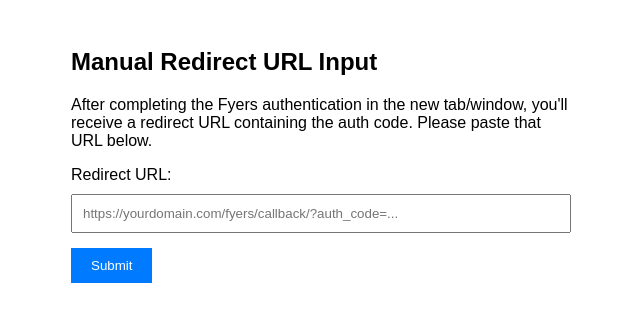
After one commit to Kshitij10000/SagwanAI, a Django app: page /fyers/manual_redirect_input/ in a window 1280 px wide. The commit adds this page. Shown: the top 322 px of the page, without its empty margins (319-959 px from the left). Run offline with Django 5.2, Linux system fonts and the light colour scheme; the visitor is signed in with stand-in values (Sample User, id 1); parts of the project's set-up code (start-up, migrations or seed data) failed here and were passed over.

Commit message:
added fyers page , fyers auth_code generator, pasting redirect url manully and generating access token manually

```diff
--- a/Home/urls.py
+++ b/Home/urls.py
@@ -18,7 +18,7 @@ urlpatterns = [
     path('watchlist/', views.watchlist, name='watchlist'),
     path('api/get_stocks_by_category/', views.get_stocks_by_category, name='get_stocks_by_category'),
     path('api/get_available_categories/', views.get_available_categories, name='get_available_categories'),
-    path('banknifty/', views.banknifty, name='banknifty'),
+    path('fyers_connect/', views.fyers_authentication, name='fyers_connect'),
     path('finnifty/', views.finnifty, name='finnifty'),
     path('midcapnifty/', views.midcapnifty, name='midcapnifty'),
     path('contactus/', views.contactus , name='contactus'),
@@ -33,4 +33,13 @@ urlpatterns = [
     path('profile/fyers_credentials/', views.manage_fyers_credentials, name='manage_fyers_credentials'),
     path('profile/fyers_credentials/delete/', views.delete_fyers_credentials, name='delete_fyers_credentials'),
 
+    # URL for generating Fyers Auth Code
+    path('fyers/generate_auth_code/', views.generate_fyers_auth_code, name='generate_fyers_auth_code'),
+
+    # Callback URL for Fyers Authentication
+    path('fyers/callback/', views.fyers_callback, name='fyers_callback'),
+
+    # Manual Redirect URL Input
+    path('fyers/manual_redirect_input/', views.fyers_manual_redirect_input, name='fyers_manual_redirect_input'),
+    path('fyers/manual_callback/', views.fyers_manual_callback, name='fyers_manual_callback'),
 ]
--- a/Home/views.py
+++ b/Home/views.py
@@ -15,7 +15,10 @@ import os
 import json
 from django.conf import settings
 from .forms import  ProfileUpdateForm , FyersCredentialsForm
-
+from .fyers_service import FyersService
+from django.utils import timezone
+from datetime import datetime, timedelta
+from urllib.parse import urlparse, parse_qs
 
 # User Login View
 def login_user(request):
@@ -315,12 +318,183 @@ def delete_fyers_credentials(request):
 
 
 
+@login_required
+def fyers_manual_redirect_input(request):
+    """
+    Displays a form to input the redirect URL during development.
+    """
+    return render(request, 'fyers/manual_redirect_input.html')
+
+# View to handle the manual redirect URL submission
+@login_required
+def fyers_manual_callback(request):
+    """
+    Handles the manual redirect URL input during development.
+    """
+    if request.method == 'POST':
+        redirect_url = request.POST.get('redirect_url')
+        if not redirect_url:
+            messages.error(request, "No redirect URL provided.")
+            return redirect('fyers_manual_redirect_input')
+
+        # Parse the redirect URL to extract auth_code
+        try:
+            parsed_url = urlparse(redirect_url)
+            query_params = parse_qs(parsed_url.query)
+            auth_code = query_params.get('auth_code')
+            if not auth_code:
+                messages.error(request, "Auth code not found in the redirect URL.")
+                return redirect('fyers_manual_redirect_input')
+            auth_code = auth_code[0]  # get the first auth_code if multiple
+        except Exception as e:
+            messages.error(request, f"Failed to parse redirect URL: {str(e)}")
+            return redirect('fyers_manual_redirect_input')
+
+        # Proceed to generate access token and fetch username
+        try:
+            fyers_credentials = FyersCredentials.objects.get(user=request.user, broker__name='Fyers')
+        except FyersCredentials.DoesNotExist:
+            messages.error(request, "Fyers credentials not found. Please set up your Fyers credentials first.")
+            return redirect('manage_fyers_credentials')
+
+        fyers_service = FyersService(fyers_credentials)
+        try:
+            access_token = fyers_service.generate_access_token(auth_code)
+        except Exception as e:
+            messages.error(request, f"Failed to generate access token: {str(e)}")
+            return redirect('fyers_manual_redirect_input')
+
+        # Save access token and set token_expiry to current time + 1 day
+        fyers_credentials.access_token = access_token
+        fyers_credentials.token_expiry = timezone.now() + timedelta(days=1)
+
+        # Get username
+        try:
+            username = fyers_service.get_username(access_token)
+        except Exception as e:
+            messages.error(request, f"Failed to fetch username: {str(e)}")
+            username = None
+
+        fyers_credentials.username = username
+        fyers_credentials.save()
+
+        messages.success(request, "Fyers authentication successful!")
+        return render(request, 'fyers/callback_success.html')  # Render success template
+
+    else:
+        messages.error(request, "Invalid request method.")
+        return redirect('fyers_manual_redirect_input')
+
+# Existing fyers_authentication view updated to include username
+@login_required
+def fyers_authentication(request):
+    """
+    Renders the Fyers main page and displays the username if available.
+    """
+    try:
+        fyers_credentials = FyersCredentials.objects.get(user=request.user, broker__name='Fyers')
+    except FyersCredentials.DoesNotExist:
+        fyers_credentials = None
+
+    username = None
+    if fyers_credentials and fyers_credentials.access_token and fyers_credentials.token_expiry:
+        if fyers_credentials.token_expiry > timezone.now():
+            # Token is still valid
+            fyers_service = FyersService(fyers_credentials)
+            try:
+                username = fyers_service.get_username(fyers_credentials.access_token)
+            except Exception as e:
+                messages.error(request, f"Failed to fetch username: {str(e)}")
+        else:
+            # Token expired
+            messages.info(request, "Your Fyers access token has expired. Please generate a new auth code.")
+    else:
+        if fyers_credentials:
+            messages.info(request, "Please generate your Fyers auth code.")
+        else:
+            messages.info(request, "Please set up your Fyers credentials and generate an auth code.")
+
+    context = {
+        'username': username
+    }
+    return render(request,'fyers/fyers_main.html', context)
+
+# Existing generate_fyers_auth_code view remains unchanged
+@login_required
+def generate_fyers_auth_code(request):
+    """
+    Redirects the user to the Fyers authentication URL.
+    """
+    try:
+        # Fetch the user's FyersCredentials
+        fyers_credentials = FyersCredentials.objects.get(user=request.user, broker__name='Fyers')
+    except FyersCredentials.DoesNotExist:
+        messages.error(request, "Fyers credentials not found. Please set up your Fyers credentials first.")
+        return redirect('manage_fyers_credentials')  # Redirect to credentials management page
+
+    # Initialize the FyersService with the user's credentials
+    fyers_service = FyersService(fyers_credentials)
+
+    # Generate the authentication URL
+    auth_url = fyers_service.get_authentication_url()
+
+    # Redirect the user to the Fyers authentication URL in a new window
+    return redirect(auth_url)
+
+# Existing fyers_callback view remains unchanged for production use
+@login_required
+def fyers_callback(request):
+    """
+    Handles the callback from Fyers after user authentication.
+    """
+    auth_code = request.GET.get('auth_code')
+    state = request.GET.get('state')
+
+    if not auth_code:
+        messages.error(request, "Authorization code not found.")
+        return redirect('fyers_connect')
+
+    try:
+        fyers_credentials = FyersCredentials.objects.get(user=request.user, broker__name='Fyers')
+    except FyersCredentials.DoesNotExist:
+        messages.error(request, "Fyers credentials not found. Please set up your Fyers credentials first.")
+        return redirect('manage_fyers_credentials')
+
+    fyers_service = FyersService(fyers_credentials)
+    try:
+        access_token = fyers_service.generate_access_token(auth_code)
+    except Exception as e:
+        messages.error(request, f"Failed to generate access token: {str(e)}")
+        return redirect('fyers_connect')
+
+    # Save access token and set token_expiry to current time + 1 day
+    fyers_credentials.access_token = access_token
+    fyers_credentials.token_expiry = timezone.now() + timedelta(days=1)
+
+    # Get username
+    try:
+        username = fyers_service.get_username(access_token)
+    except Exception as e:
+        messages.error(request, f"Failed to fetch username: {str(e)}")
+        username = None
+
+    fyers_credentials.username = username
+    fyers_credentials.save()
+
+    messages.success(request, "Fyers authentication successful!")
+    return render(request, 'fyers/callback_success.html')
 
 
 
 
-def banknifty(request):
-    return render(request,'dashboard/banknifty.html')
+
+
+
+
+
+
+
+
 
 def finnifty(request):
     return render(request,'dashboard/finnifty.html')
--- a/templates/dashboard/base.html
+++ b/templates/dashboard/base.html
@@ -40,7 +40,7 @@
             <a class="nav-link" href="{% url 'watchlist' %}">Watchlist</a>
           </li>
           <li class="nav-item">
-            <a class="nav-link" href="{% url 'banknifty' %}">BankNifty</a>
+            <a class="nav-link" href="{% url 'fyers_connect' %}">Fyers Connect</a>
           </li>
           <li class="nav-item">
             <a class="nav-link" href="{% url 'finnifty' %}">FinNifty</a>
--- /dev/null
+++ b/templates/fyers/manual_redirect_input.html
@@ -0,0 +1,60 @@
+<!-- templates/fyers/manual_redirect_input.html -->
+
+<!DOCTYPE html>
+<html>
+<head>
+    <title>Fyers Authentication - Manual Redirect</title>
+    <style>
+        body {
+            font-family: Arial, sans-serif;
+            padding: 20px;
+        }
+        .container {
+            max-width: 500px;
+            margin: auto;
+        }
+        input[type="url"] {
+            width: 100%;
+            padding: 10px;
+            margin-top: 10px;
+            box-sizing: border-box;
+        }
+        button {
+            padding: 10px 20px;
+            margin-top: 15px;
+            background-color: #007bff;
+            color: white;
+            border: none;
+            cursor: pointer;
+        }
+        button:hover {
+            background-color: #0069d9;
+        }
+    </style>
+    <script>
+        function submitRedirectURL() {
+            const redirectURL = document.getElementById('redirect_url').value;
+            if (!redirectURL) {
+                alert("Please enter the redirect URL.");
+                return false;
+            }
+            // Optionally, add more validation here
+            document.getElementById('redirect_form').submit();
+        }
+    </script>
+</head>
+<body>
+    <div class="container">
+        <h2>Manual Redirect URL Input</h2>
+        <p>After completing the Fyers authentication in the new tab/window, you'll receive a redirect URL containing the auth code. Please paste that URL below.</p>
+        <form id="redirect_form" method="POST" action="{% url 'fyers_manual_callback' %}">
+            {% csrf_token %}
+            <div>
+                <label for="redirect_url">Redirect URL:</label>
+                <input type="url" id="redirect_url" name="redirect_url" placeholder="https://yourdomain.com/fyers/callback/?auth_code=..." required>
+            </div>
+            <button type="button" onclick="submitRedirectURL()">Submit</button>
+        </form>
+    </div>
+</body>
+</html>
```
Also changed, not shown: Home/fyers_service.py (added, +65 -0 lines), Home/models.py (+7 -3 lines), templates/dashboard/banknifty.html (deleted, +0 -69 lines), templates/fyers/callback_success.html (added, +21 -0 lines), templates/fyers/fyers_main.html (added, +46 -0 lines), 2 other files.
